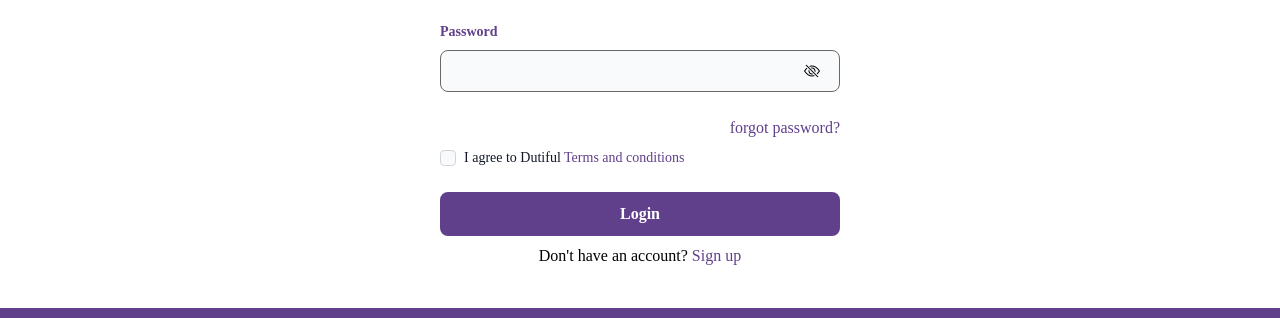
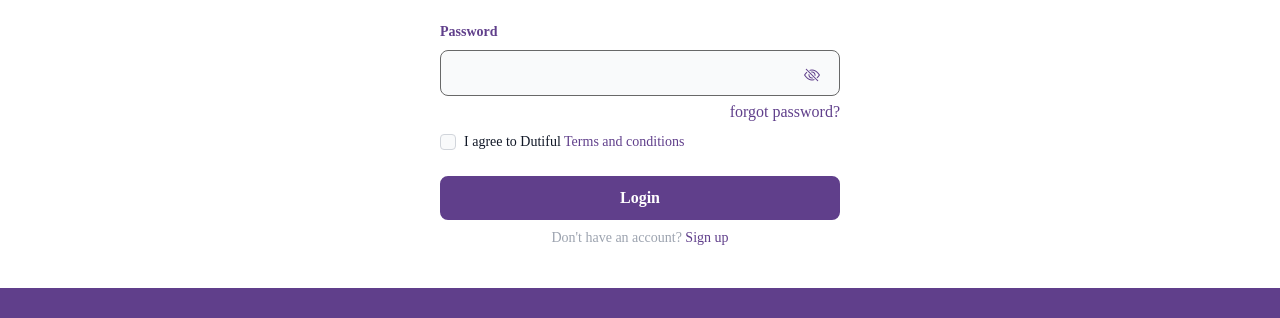
Before and after one commit to Kenny-svg/dutifu-auth, a Vue app: page /login in a window 1280 px wide. Shown: the part 300-618 px from the top of the page. Built offline with nearby package versions, Linux system fonts and the light colour scheme; what @kyvg/vue3-notification would draw is missing.

Commit message:
all cleared

```diff
--- a/src/components/includes/user/authPages/authDefaults/LoginUserForm.vue
+++ b/src/components/includes/user/authPages/authDefaults/LoginUserForm.vue
@@ -17,20 +17,24 @@
       <Field
         name="password"
         :type="showPassword ? 'text' : 'password'"
-        class="bg-gray-50 border border-secondary text-gray-900 text-sm rounded-lg focus:ring-primary focus:border-primary block w-full p-2.5"
+        class="bg-gray-50 border border-secondary text-primary font-bold rounded-lg focus:ring-primary focus:border-primary block w-full p-2.5"
       />
-      <span class="absolute right-5 -mt-8" @click="toggleShowPassword">
+      <span
+        class="absolute right-5 -mt-8 text-primary"
+        @click="toggleShowPassword"
+      >
         <i :class="showPassword ? 'bi bi-eye' : 'bi bi-eye-slash'"></i>
       </span>
     </div>
+
+    <ErrorMessage name="password" />
+    <div class="flex justify-end text-primary w-full">
+      <router-link class="-mt-5 mb-2" to="/forgot_password">
+        <p>forgot password?</p>
+      </router-link>
+    </div>
     <div v-if="loginError">
       <p class="text-red-600">password is incorrect</p>
-    </div>
-    <ErrorMessage name="password" />
-    <div class="flex justify-end text-primary w-full">
-      <router-link class="mb-2" to="/forgot_password">
-        <p>forgot password?</p>
-      </router-link>
     </div>
 
     <div class="flex items-start mb-6">
@@ -56,7 +60,7 @@
     <button type="submit" class="btn-primary bg-primary text-white w-full mb-2">
       Login
     </button>
-    <p class="text-center mb-10">
+    <p class="text-center mb-10 text-sm text-gray-400">
       Don't have an account?
       <span class="text-primary"
         ><router-link to="/register">Sign up</router-link></span
@@ -64,9 +68,6 @@
     </p>
     <div v-if="success">
       {{ success.data.message }}
-    </div>
-    <div v-if="loginError">
-      <p class="text-red-600">password is incorrect</p>
     </div>
   </Form>
 </template>
@@ -82,6 +83,7 @@ const router = useRouter();
 const authStore = useAuthStore();
 
 const loading = authStore.loading;
+console.log(loading, "loading");
 const password = ref("");
 const showPassword = ref(false);
 
```
